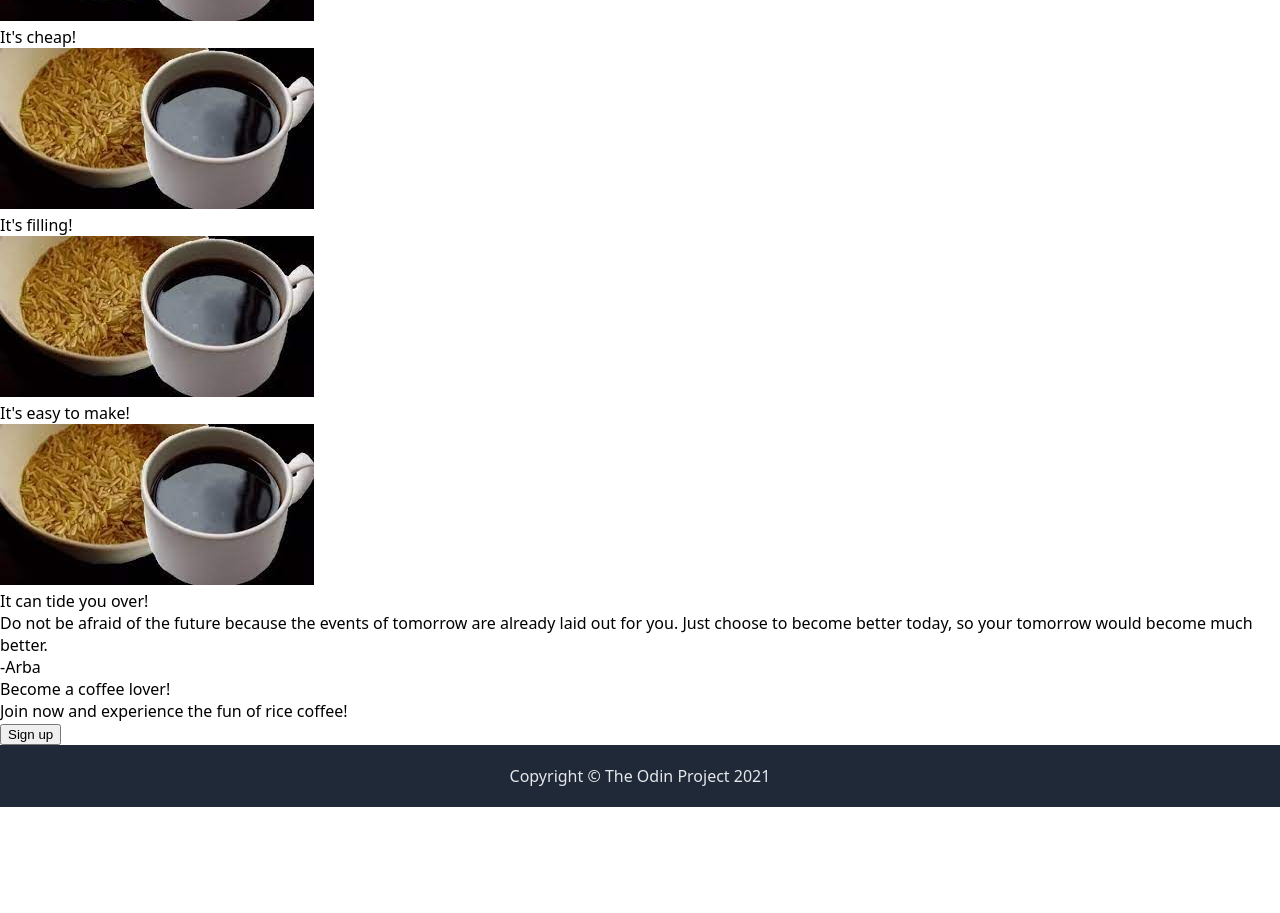
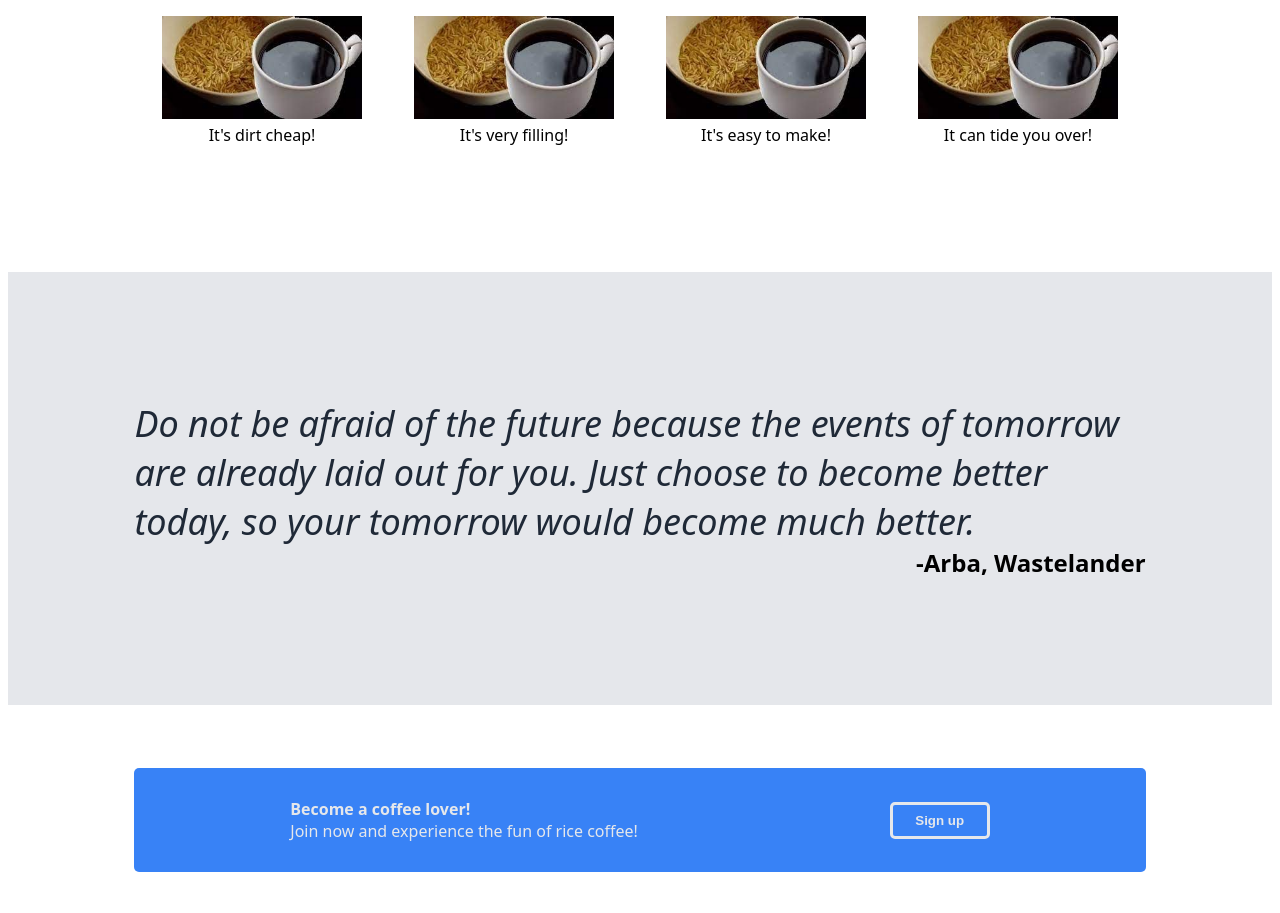
Before and after one commit to Arbapocalypse/myfirstfullwebsite, a plain HTML site: page index.html in a window 1280 px wide. Shown: the part 512-1425 px from the top of the page. Before the commit the page ends 1319 px from the top, so only its background shows below. Drawn offline with Linux system fonts and the light colour scheme.

Commit message:
Completed index.html and style.css

```diff
--- a/index.html
+++ b/index.html
@@ -30,36 +30,40 @@
                 <button class="wbutton">Sign up</button>
             </div>
             <div class="rcpic">
-                <img src="./ricecoffee.jpeg" alt="ricecoffee">
+                <img src="./ricecoffee.jpeg" alt="ricecoffee" class="rcpicintro">
             </div>
         </div>
+        <div class="title">Rice Coffee</div>
             <div class="container">
-            <div class="title">Rice Coffee</div>
                 <div class="coffee">
-                <img src="./ricecoffee.jpeg" alt="ricecoffee">
-                <div class="text">It's cheap!</div>
+                    <img src="./ricecoffee.jpeg" alt="ricecoffee" class="rcpiccontainer">
+                    <div class="text">It's dirt cheap!</div>
                 </div>
                 <div class="coffee">
-                <img src="./ricecoffee.jpeg" alt="ricecoffee">
-                <div class="text">It's filling!</div>
+                    <img src="./ricecoffee.jpeg" alt="ricecoffee" class="rcpiccontainer">
+                    <div class="text">It's very filling!</div>
                 </div>
                 <div class="coffee">
-                <img src="./ricecoffee.jpeg" alt="ricecoffee">
+                    <img src="./ricecoffee.jpeg" alt="ricecoffee" class="rcpiccontainer">
                     <div class="text">It's easy to make!</div>
                 </div>
                 <div class="coffee">
-                <img src="./ricecoffee.jpeg" alt="ricecoffee">
+                    <img src="./ricecoffee.jpeg" alt="ricecoffee" class="rcpiccontainer">
                     <div class="text">It can tide you over!</div>
                 </div>
             </div>
             <div class="card">
                 <div class="quote">Do not be afraid of the future because the events of tomorrow are already laid out for you. Just choose to become better today, so your tomorrow would become much better.</div>
-            <div class="quoted-by">-Arba</div>
+                <div class="quotedby">-Arba, Wastelander</div>
             </div>
-        <div class="action">
-            <div class="call">Become a coffee lover!</div>
-            <div class="ctext">Join now and experience the fun of rice coffee!</div>
+            <div class="ctacontainer">
+                <div class="ctatext">
+                    <div class="ctext1">Become a coffee lover!</div>
+                    <div class="ctext2">Join now and experience the fun of rice coffee!</div>
+                </div>
+                <div class="ctabutton">
                     <button class="cbutton">Sign up</button>
+                </div>
             </div>
             <div class="footer">
                 <div>Copyright © The Odin Project 2021</div>
--- a/style.css
+++ b/style.css
@@ -2,8 +2,6 @@ body {
     display: flex;
     flex-direction: column;
     font-family: system-ui, -apple-system, BlinkMacSystemFont, 'Segoe UI', Roboto, Oxygen, Ubuntu, Cantarell, 'Open Sans', 'Helvetica Neue', sans-serif;
-    margin: 0;
-    padding: 0;
 }
 
 .header {
@@ -41,8 +39,17 @@ a {
     background-color: #1f2937;
     padding: 5% 10%;
     gap: 48px;
-    align-content: center;
-    justify-content: center;
+    align-content: left;
+    justify-content: space-between;
+}
+
+.intro {
+    width: 50%;
+}
+
+.rcpicintro {
+    height: 220px;
+    width: 450px;
 }
 
 .welcome {
@@ -60,12 +67,86 @@ a {
     margin-top: 8px;
     background-color: #3882f6;
     color: white;
-    border-radius: 10px;
+    border-radius: 5px;
     padding: 8px;
     height: auto;
-    width: 100px    ;
+    width: 100px;
+    font-weight: 700;
+    border: #3882f6;
 }
 
+.title {
+    font-size: 36px;
+    font-weight: 900;
+    display: flex;
+    align-items: center;
+    justify-content: center;
+    margin: 32px;
+}
+
+.container {
+    display: flex;
+    justify-content: center;
+    gap: 52px;
+    margin-bottom: 10%;
+}
+
+.coffee {
+    max-width: 300px;
+}
+
+.rcpiccontainer {
+    height: auto;
+    max-width: 200px;
+}
+
+.text {
+    text-align: center;
+}
+
+.card {
+    background-color: #e5e7eb;
+    padding: 10%;
+    gap: 8px;
+}
+
+.quote {
+    font-size: 36px;
+    font-style: italic;
+    color: #1f2937;
+}
+
+.quotedby {
+    text-align: end;
+    font-weight: 900;
+    font-size: 24px;
+}
+
+.ctacontainer {
+    background-color: #3882f6;
+    margin: 5% 10%;
+    border-radius: 5px;
+    align-items: center;
+    padding: 30px;
+    justify-content:space-around;
+    display: flex;
+    color: #e5e7eb;
+}
+
+.ctext1 {
+    font-weight: 900;
+}
+
+.cbutton {
+    color: #e5e7eb;
+    background-color: #3882f6;
+    border-radius: 5px;
+    padding: 8px;
+    height: auto;
+    width: 100px;
+    font-weight: 700;
+    border: solid #e5e7eb;
+}
 
 .footer {
     background-color: #1f2937;
```
Lines whose indentation alone changed are shown as unchanged.
